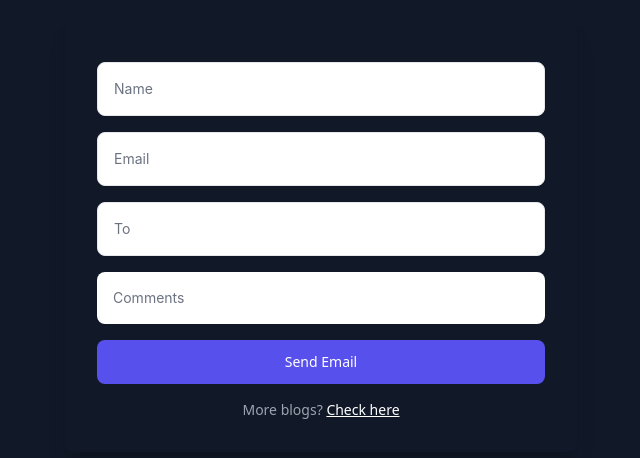
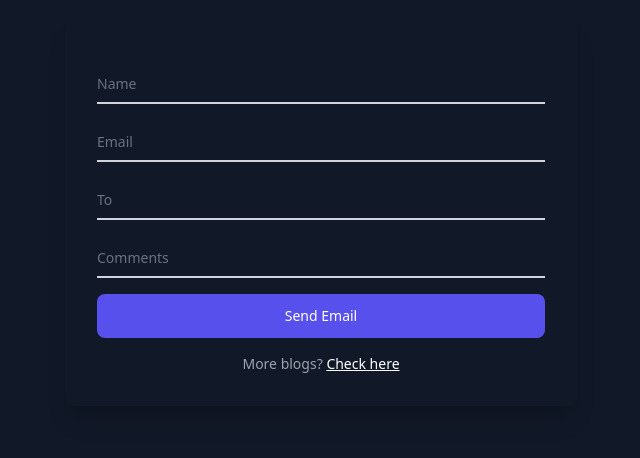
Before and after one commit to Earnstein/eBlog, a Django app: template templates/blog/share.html in a window 1280 px wide. Shown: the part 173-631 px from the top of the page, without its empty margins (319-959 px from the left). Run offline with Django 5.2, Linux system fonts and the light colour scheme; the template is opened without the code that fills it: values that come from a table or form of the project are taken from there, others are empty; style sheets or scripts are compiled from the project's sources; some libraries are stand-ins or nearby versions; some web fonts are replaced.

Commit message:
add: share template

```diff
--- a/templates/blog/share.html
+++ b/templates/blog/share.html
@@ -18,23 +18,20 @@
     </h1>
     <form
       method="post"
-      class="mb-0 mt-4 space-y-4 rounded-lg p-4 p-6 shadow-xl transition hover:border-pink-500/10 hover:shadow-pink-500/10 sm:p-6 lg:p-8"
+      class="mb-0 mt-4 space-y-4 rounded-lg p-4 p-6 shadow-xl transition hover:border-blue-500/10 hover:shadow-blue-500/10 sm:p-6 lg:p-8"
     >
       {% csrf_token %}
       {% for field in form %}
-      <div>
+      <div class="relative z-0 w-full mb-5 group">
         <label for={{ field.label }} class="sr-only">{{ field.label }}</label>
-
-        <div class="relative">
         <input
         type="{{ field.field.widget.input_type }}"
         id="{{ field.id_for_label }}"
         name="{{ field.name }}"
-            class="w-full rounded-lg border-gray-200 p-4 pe-12 text-sm shadow-sm font-inter"
-            placeholder="{{ field.name | capfirst}}"
+        placeholder=" "
         required
-          />
-        </div>
+        class="block py-2.5 px-0 w-full text-sm text-gray-300 bg-transparent border-0 border-b-2 border-gray-300 appearance-none dark:text-white dark:border-gray-600 dark:focus:border-blue-500 focus:outline-none focus:ring-0 focus:border-blue-600 peer"/>
+        <label for={{ field.label }} class="peer-focus:font-medium absolute text-sm text-gray-500 dark:text-gray-400 duration-300 transform -translate-y-6 scale-75 top-3 -z-10 origin-[0] peer-focus:start-0 rtl:peer-focus:translate-x-1/4 rtl:peer-focus:left-auto peer-focus:text-blue-600 peer-focus:dark:text-blue-500 peer-placeholder-shown:scale-100 peer-placeholder-shown:translate-y-0 peer-focus:scale-75 peer-focus:-translate-y-6">{{ field.label }}</label>
     </div>
       {% endfor %}
       <button
```
Lines whose indentation alone changed are shown as unchanged.
